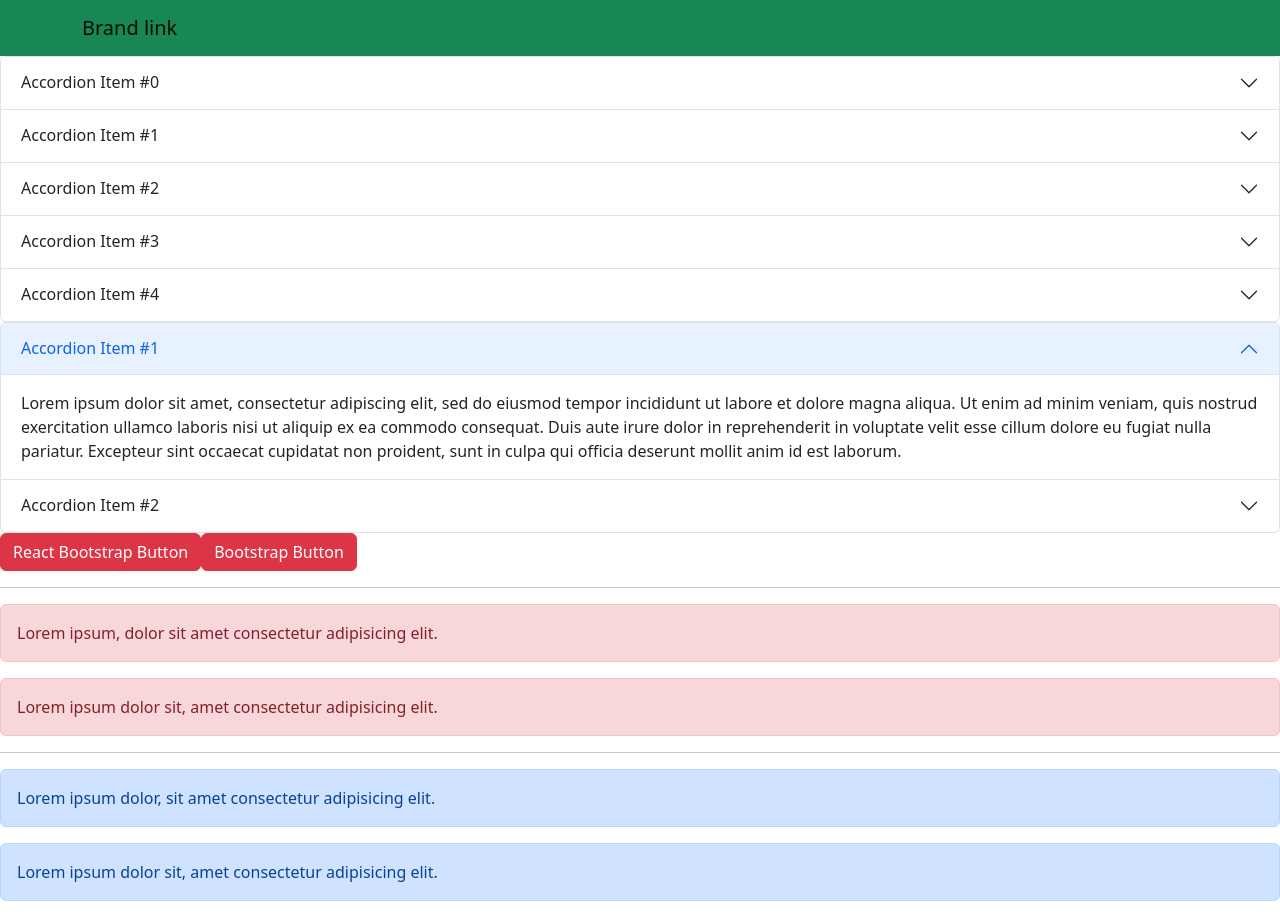
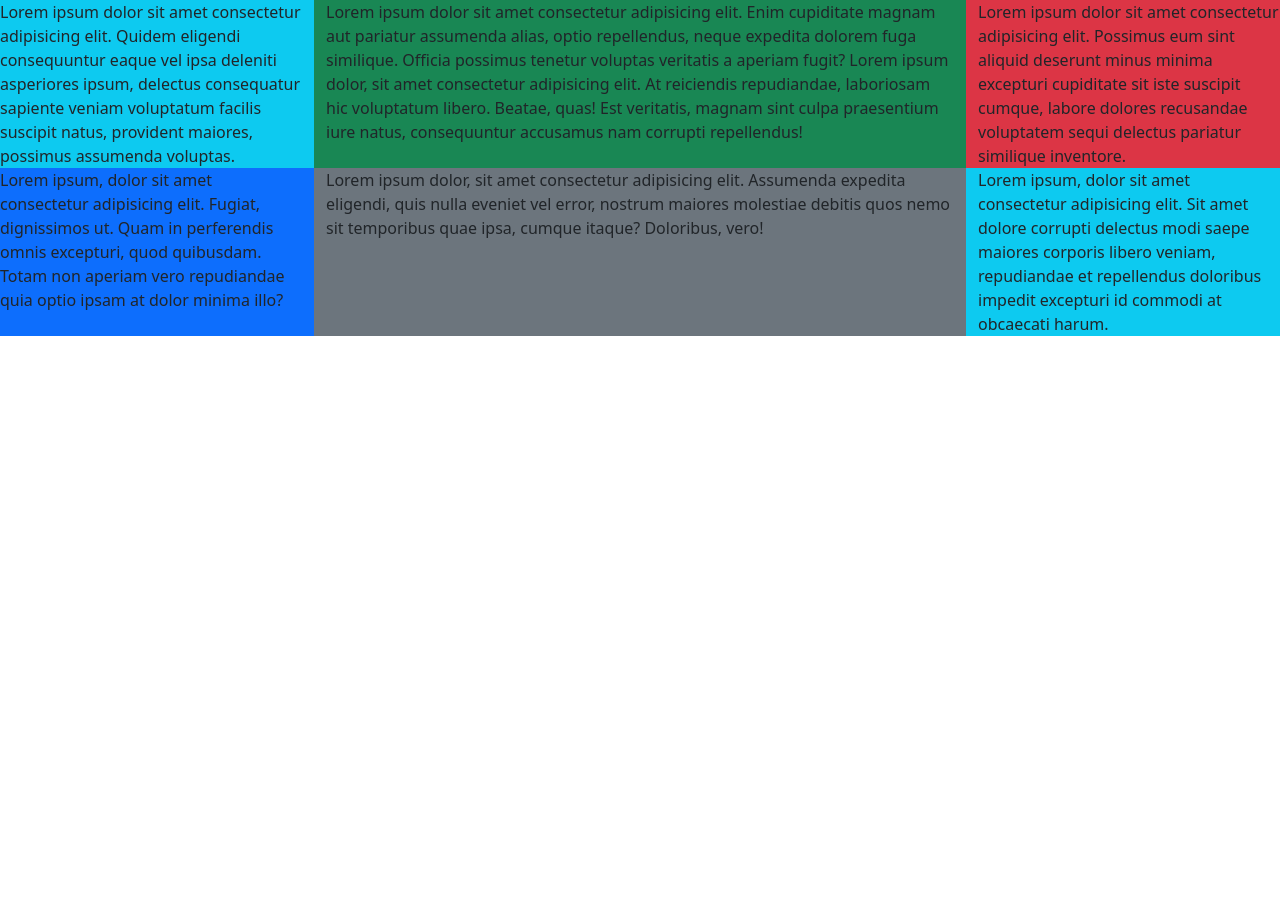
Before and after one commit to kodecdac/advday1, a React (Create React App) app: page / in a window 1280 px wide. After the commit the page ends 800 px from the top, so only its background shows below. Built offline with nearby package versions, Linux system fonts and the light colour scheme.

Commit message:
react bootstrap.

```diff
--- a/src/App.js
+++ b/src/App.js
@@ -1,80 +1,53 @@
-import { Accordion, Alert, Button, Container, Navbar } from "react-bootstrap";
+import { Col, Row } from "react-bootstrap";
 
 function App() {
-  let list = [1, 1, 1, 1, 1];
   return (
     <div>
-      <Navbar bg="success" expand="lg" variant="light">
-        <Container>
-          <Navbar.Brand href="#home">Brand link</Navbar.Brand>
-        </Container>
-      </Navbar>
+      <Row>
+        <Col md={3} className="d-none d-md-block bg-info">
+          Lorem ipsum dolor sit amet consectetur adipisicing elit. Quidem
+          eligendi consequuntur eaque vel ipsa deleniti asperiores ipsum,
+          delectus consequatur sapiente veniam voluptatum facilis suscipit
+          natus, provident maiores, possimus assumenda voluptas.
+        </Col>
+        <Col sm={12} md={6} className="bg-success">
+          Lorem ipsum dolor sit amet consectetur adipisicing elit. Enim
+          cupiditate magnam aut pariatur assumenda alias, optio repellendus,
+          neque expedita dolorem fuga similique. Officia possimus tenetur
+          voluptas veritatis a aperiam fugit? Lorem ipsum dolor, sit amet
+          consectetur adipisicing elit. At reiciendis repudiandae, laboriosam
+          hic voluptatum libero. Beatae, quas! Est veritatis, magnam sint culpa
+          praesentium iure natus, consequuntur accusamus nam corrupti
+          repellendus!
+        </Col>
+        <Col md={3} className="d-none d-md-block bg-danger">
+          Lorem ipsum dolor sit amet consectetur adipisicing elit. Possimus eum
+          sint aliquid deserunt minus minima excepturi cupiditate sit iste
+          suscipit cumque, labore dolores recusandae voluptatem sequi delectus
+          pariatur similique inventore.
+        </Col>
+      </Row>
 
-      <Accordion>
-        {list.map((item, index) => (
-          <Accordion.Item eventKey={index} key={index}>
-            <Accordion.Header>Accordion Item #{index}</Accordion.Header>
-            <Accordion.Body>
-              Lorem ipsum dolor sit amet, consectetur adipiscing elit, sed do
-              eiusmod tempor incididunt ut labore et dolore magna aliqua. Ut
-              enim ad minim veniam, quis nostrud exercitation ullamco laboris
-              nisi ut aliquip ex ea commodo consequat. Duis aute irure dolor in
-              reprehenderit in voluptate velit esse cillum dolore eu fugiat
-              nulla pariatur. Excepteur sint occaecat cupidatat non proident,
-              sunt in culpa qui officia deserunt mollit anim id est laborum.
-            </Accordion.Body>
-          </Accordion.Item>
-        ))}
-      </Accordion>
-
-      <Accordion defaultActiveKey="0">
-        <Accordion.Item eventKey="0">
-          <Accordion.Header>Accordion Item #1</Accordion.Header>
-          <Accordion.Body>
-            Lorem ipsum dolor sit amet, consectetur adipiscing elit, sed do
-            eiusmod tempor incididunt ut labore et dolore magna aliqua. Ut enim
-            ad minim veniam, quis nostrud exercitation ullamco laboris nisi ut
-            aliquip ex ea commodo consequat. Duis aute irure dolor in
-            reprehenderit in voluptate velit esse cillum dolore eu fugiat nulla
-            pariatur. Excepteur sint occaecat cupidatat non proident, sunt in
-            culpa qui officia deserunt mollit anim id est laborum.
-          </Accordion.Body>
-        </Accordion.Item>
-
-        <Accordion.Item eventKey="1">
-          <Accordion.Header>Accordion Item #2</Accordion.Header>
-          <Accordion.Body>
-            Lorem ipsum dolor sit amet, consectetur adipiscing elit, sed do
-            eiusmod tempor incididunt ut labore et dolore magna aliqua. Ut enim
-            ad minim veniam, quis nostrud exercitation ullamco laboris nisi ut
-            aliquip ex ea commodo consequat. Duis aute irure dolor in
-            reprehenderit in voluptate velit esse cillum dolore eu fugiat nulla
-            pariatur. Excepteur sint occaecat cupidatat non proident, sunt in
-            culpa qui officia deserunt mollit anim id est laborum.
-          </Accordion.Body>
-        </Accordion.Item>
-      </Accordion>
-
-      <Button variant="danger">React Bootstrap Button</Button>
-      <input
-        type="button"
-        value="Bootstrap Button"
-        className="btn btn-danger"
-      />
-
-      <hr />
-      <Alert variant="danger">
-        Lorem ipsum, dolor sit amet consectetur adipisicing elit.
-      </Alert>
-
-      <div className="alert alert-danger">
-        Lorem ipsum dolor sit, amet consectetur adipisicing elit.
-      </div>
-
-      <hr />
-      <Alert>Lorem ipsum dolor, sit amet consectetur adipisicing elit.</Alert>
-      <div className="alert alert-primary">
-        Lorem ipsum dolor sit, amet consectetur adipisicing elit.
+      {/** RESPONSIVE IN BOOTSTRAP */}
+      <div className="row">
+        <div className="d-none d-md-block col-md-3 bg-primary">
+          Lorem ipsum, dolor sit amet consectetur adipisicing elit. Fugiat,
+          dignissimos ut. Quam in perferendis omnis excepturi, quod quibusdam.
+          Totam non aperiam vero repudiandae quia optio ipsam at dolor minima
+          illo?
+        </div>
+        <div className="col-sm-12 col-md-6 bg-secondary">
+          Lorem ipsum dolor, sit amet consectetur adipisicing elit. Assumenda
+          expedita eligendi, quis nulla eveniet vel error, nostrum maiores
+          molestiae debitis quos nemo sit temporibus quae ipsa, cumque itaque?
+          Doloribus, vero!
+        </div>
+        <div className="d-none d-md-block col-md-3 bg-info">
+          Lorem ipsum, dolor sit amet consectetur adipisicing elit. Sit amet
+          dolore corrupti delectus modi saepe maiores corporis libero veniam,
+          repudiandae et repellendus doloribus impedit excepturi id commodi at
+          obcaecati harum.
+        </div>
       </div>
     </div>
   );
```
